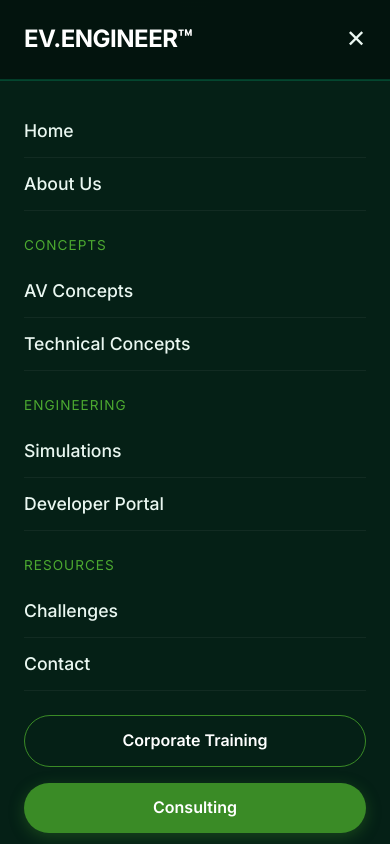
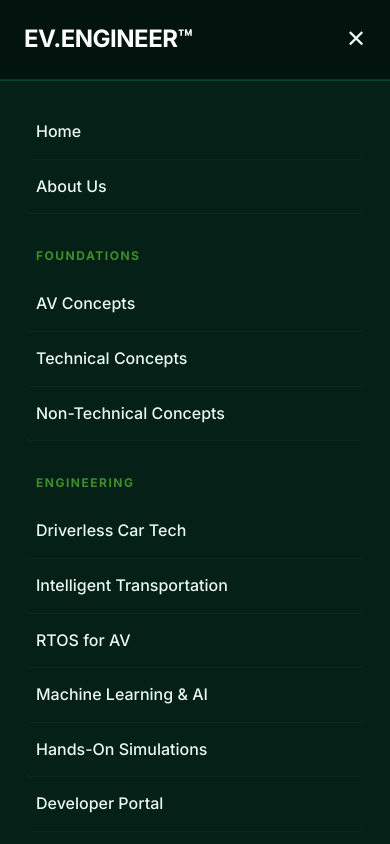
Before and after one commit to CARSOFTWARESYSTEMS/AutonomousEV, a Next.js app: page /ecosystem in a window 390 px wide. Both pictures are taken after a click on the button "Toggle menu". Shown: the top 844 px of the page. Built offline with nearby package versions, Linux system fonts and the light colour scheme.

Commit message:
Fixed mobile menu

```diff
--- a/src/components/Navbar.module.css
+++ b/src/components/Navbar.module.css
@@ -145,25 +145,33 @@
 }
 
 .mobileMenuInner {
-  padding: 24px;
+  padding: 24px 24px 80px; /* Extra bottom padding for scroll room */
   display: flex;
   flex-direction: column;
 }
 
 .mobileLink {
   color: var(--text-primary);
-  font-size: 1.1rem;
+  font-size: 1rem;
   font-weight: 500;
-  padding: 12px 0;
-  border-bottom: 1px solid rgba(255,255,255,0.05);
+  padding: 14px 12px;
+  border-bottom: 1px solid rgba(255,255,255,0.03);
+  transition: background 0.2s ease;
+  border-radius: var(--radius-sm);
+}
+
+.mobileLink:active {
+  background: rgba(255, 255, 255, 0.05);
 }
 
 .mobileSectionTitle {
   color: var(--accent-primary);
-  font-size: 0.85rem;
+  font-size: 0.75rem;
   text-transform: uppercase;
-  letter-spacing: 1px;
-  margin: 24px 0 8px;
+  letter-spacing: 1.5px;
+  margin: 32px 12px 12px;
+  font-weight: 700;
+  opacity: 0.8;
 }
 
 @media (max-width: 1024px) {
--- a/src/components/Navbar.tsx
+++ b/src/components/Navbar.tsx
@@ -99,16 +99,31 @@ export default function Navbar() {
           <Link href="/" className={styles.mobileLink} onClick={() => setMobileMenuOpen(false)}>Home</Link>
           <Link href="/about" className={styles.mobileLink} onClick={() => setMobileMenuOpen(false)}>About Us</Link>
 
-          <div className={styles.mobileSectionTitle}>Concepts</div>
+          <div className={styles.mobileSectionTitle}>Foundations</div>
           <Link href="/av-concepts" className={styles.mobileLink} onClick={() => setMobileMenuOpen(false)}>AV Concepts</Link>
           <Link href="/technical-concepts" className={styles.mobileLink} onClick={() => setMobileMenuOpen(false)}>Technical Concepts</Link>
+          <Link href="/non-technical-concepts" className={styles.mobileLink} onClick={() => setMobileMenuOpen(false)}>Non-Technical Concepts</Link>
 
           <div className={styles.mobileSectionTitle}>Engineering</div>
-          <Link href="/simulations" className={styles.mobileLink} onClick={() => setMobileMenuOpen(false)}>Simulations</Link>
+          <Link href="/driverless-car-technologies" className={styles.mobileLink} onClick={() => setMobileMenuOpen(false)}>Driverless Car Tech</Link>
+          <Link href="/intelligent-transportation-systems" className={styles.mobileLink} onClick={() => setMobileMenuOpen(false)}>Intelligent Transportation</Link>
+          <Link href="/rtos" className={styles.mobileLink} onClick={() => setMobileMenuOpen(false)}>RTOS for AV</Link>
+          <Link href="/machine-learning" className={styles.mobileLink} onClick={() => setMobileMenuOpen(false)}>Machine Learning & AI</Link>
+          <Link href="/simulations" className={styles.mobileLink} onClick={() => setMobileMenuOpen(false)}>Hands-On Simulations</Link>
           <Link href="/developer-portal" className={styles.mobileLink} onClick={() => setMobileMenuOpen(false)}>Developer Portal</Link>
 
-          <div className={styles.mobileSectionTitle}>Resources</div>
+          <div className={styles.mobileSectionTitle}>AV Ecosystem</div>
+          <Link href="/design-development/passenger-taxi" className={styles.mobileLink} onClick={() => setMobileMenuOpen(false)}>Passenger Taxi</Link>
+          <Link href="/design-development/airport-cargo" className={styles.mobileLink} onClick={() => setMobileMenuOpen(false)}>Airport Cargo EV</Link>
+          <Link href="/ecosystem/india" className={styles.mobileLink} onClick={() => setMobileMenuOpen(false)}>India Ecosystem</Link>
+          <Link href="/ecosystem/europe" className={styles.mobileLink} onClick={() => setMobileMenuOpen(false)}>Europe Ecosystem</Link>
+          <Link href="/ecosystem/singapore" className={styles.mobileLink} onClick={() => setMobileMenuOpen(false)}>Singapore Ecosystem</Link>
+          <Link href="/ecosystem/usa" className={styles.mobileLink} onClick={() => setMobileMenuOpen(false)}>USA Ecosystem</Link>
+
+          <div className={styles.mobileSectionTitle}>Insights & Risks</div>
           <Link href="/challenges" className={styles.mobileLink} onClick={() => setMobileMenuOpen(false)}>Challenges</Link>
+          <Link href="/cybersecurity" className={styles.mobileLink} onClick={() => setMobileMenuOpen(false)}>Cybersecurity</Link>
+          <Link href="/battery-diagnostics" className={styles.mobileLink} onClick={() => setMobileMenuOpen(false)}>EV Battery Diagnostics</Link>
           <Link href="/contact" className={styles.mobileLink} onClick={() => setMobileMenuOpen(false)}>Contact</Link>
 
           <div style={{ height: "24px" }}></div>
```
